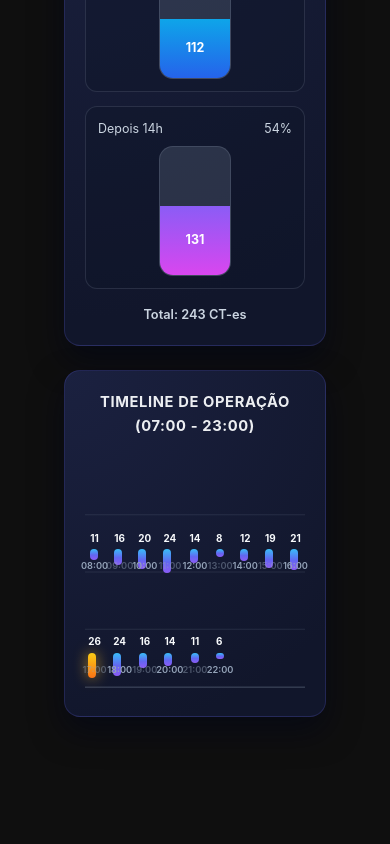
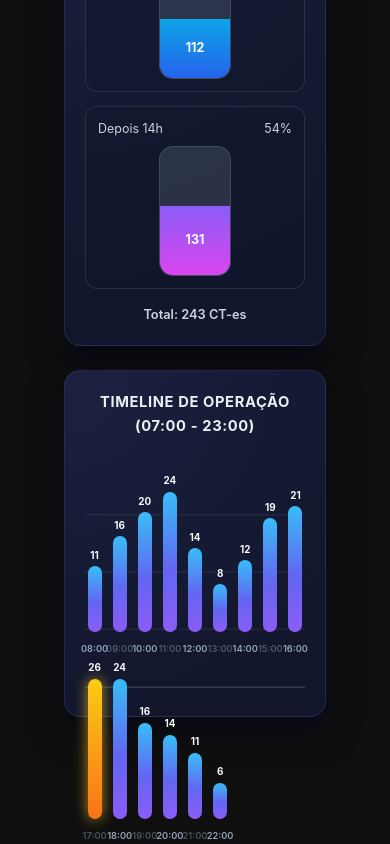
Before and after one commit to nathanbarretosilveira-dev/dash, a React (Vite) app: page / in a window 390 px wide. Shown: the part 1998-2842 px from the top of the page. Before the commit the page ends 2779 px from the top, so only its background shows below. Built offline with nearby package versions, Linux system fonts and the light colour scheme.

Commit message:
Update charts.css

```diff
--- a/src/components/charts.css
+++ b/src/components/charts.css
@@ -236,14 +236,25 @@
   font-size: 0.62rem;
   font-weight: 700;
   color: #f8fafc;
-  margin-bottom: 8px;
+  margin-bottom: 6px;
+  line-height: 1;
 }
 
 .timeline-bar {
-  width: 10px;
+  width: min(18px, 72%);
+  min-width: 12px;
   background: linear-gradient(180deg, #38bdf8 0%, #6366f1 55%, #8b5cf6 100%);
   border-radius: 999px;
   transition: height 0.55s cubic-bezier(0.22, 1, 0.36, 1);
+}
+
+.timeline-bar-track {
+  width: 100%;
+  height: 168px;
+  display: flex;
+  flex-direction: column;
+  align-items: center;
+  justify-content: flex-end;
 }
 
 .timeline-item.pico .timeline-bar {
@@ -291,6 +302,11 @@
   }
 
   .timeline-bar {
-    width: 8px;
+    width: min(14px, 76%);
+    min-width: 10px;
+  }
+
+  .timeline-bar-track {
+    height: 156px;
   }
 }
```
